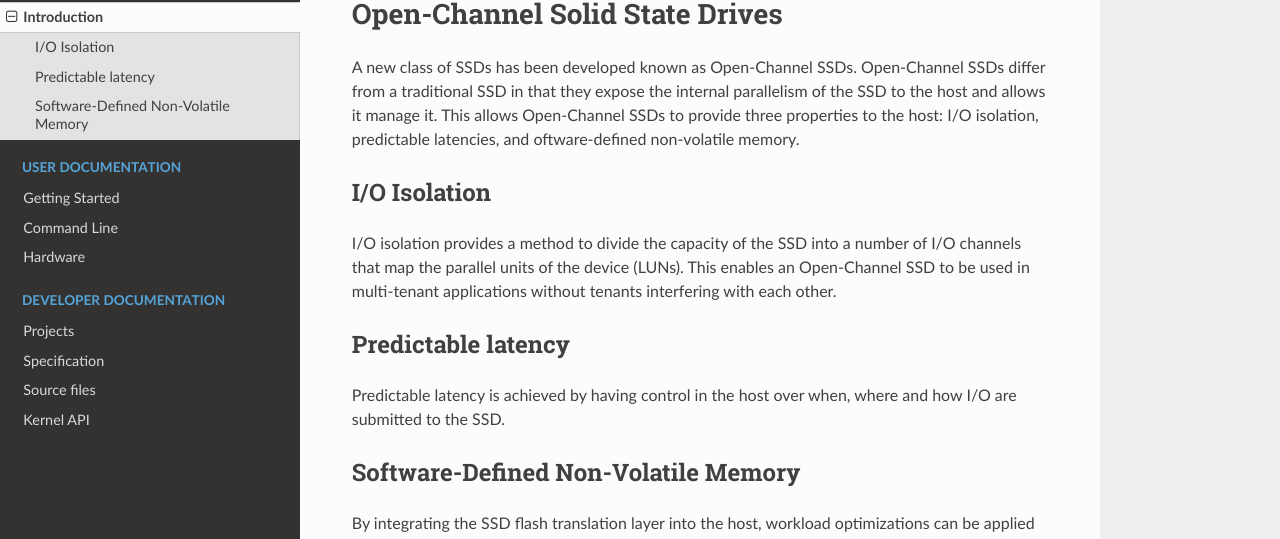
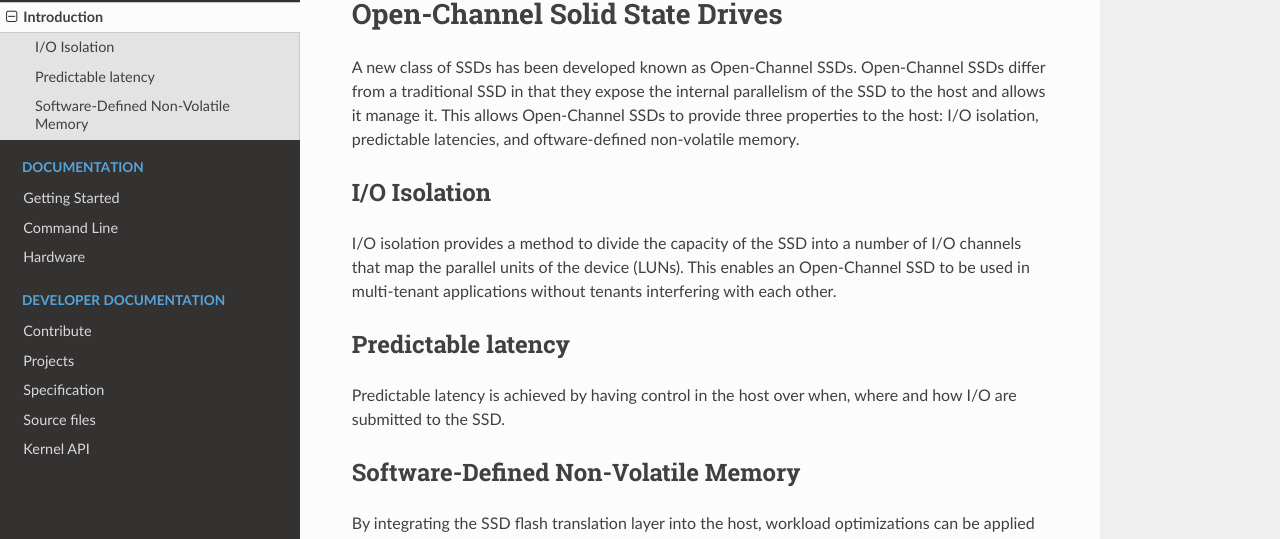
Before and after one commit to OpenChannelSSD/documentation, an MkDocs documentation site: the page built from docs/index.md, in a window 1280 px wide. Shown: the part 104-643 px from the top of the page. Built offline with MkDocs 1.6.1, drawn with Linux system fonts in a browser that asks for light colours; nearby versions of some CDN libraries; old or Windows-style settings are respelled for this version of MkDocs.

Commit message:
Update mkdocs.yml

```diff
--- a/mkdocs.yml
+++ b/mkdocs.yml
@@ -4,11 +4,12 @@ repo_url: https://github.com/OpenChannelSSD/Documentation
 google_analytics: ['UA-57193430-2', 'openchannelssd.readthedocs.org']
 pages:
  - Introduction: index.md
- - User Documentation:
+ - Documentation:
      - 'Getting Started': gettingstarted.md
      - 'Command Line': commands.md
      - 'Hardware' : hardware.md
  - Developer Documentation:
+     - 'Contribute': contribute.md
      - 'Projects': projects.md
      - 'Specification': specification.md
      - 'Source files': source.md
```
